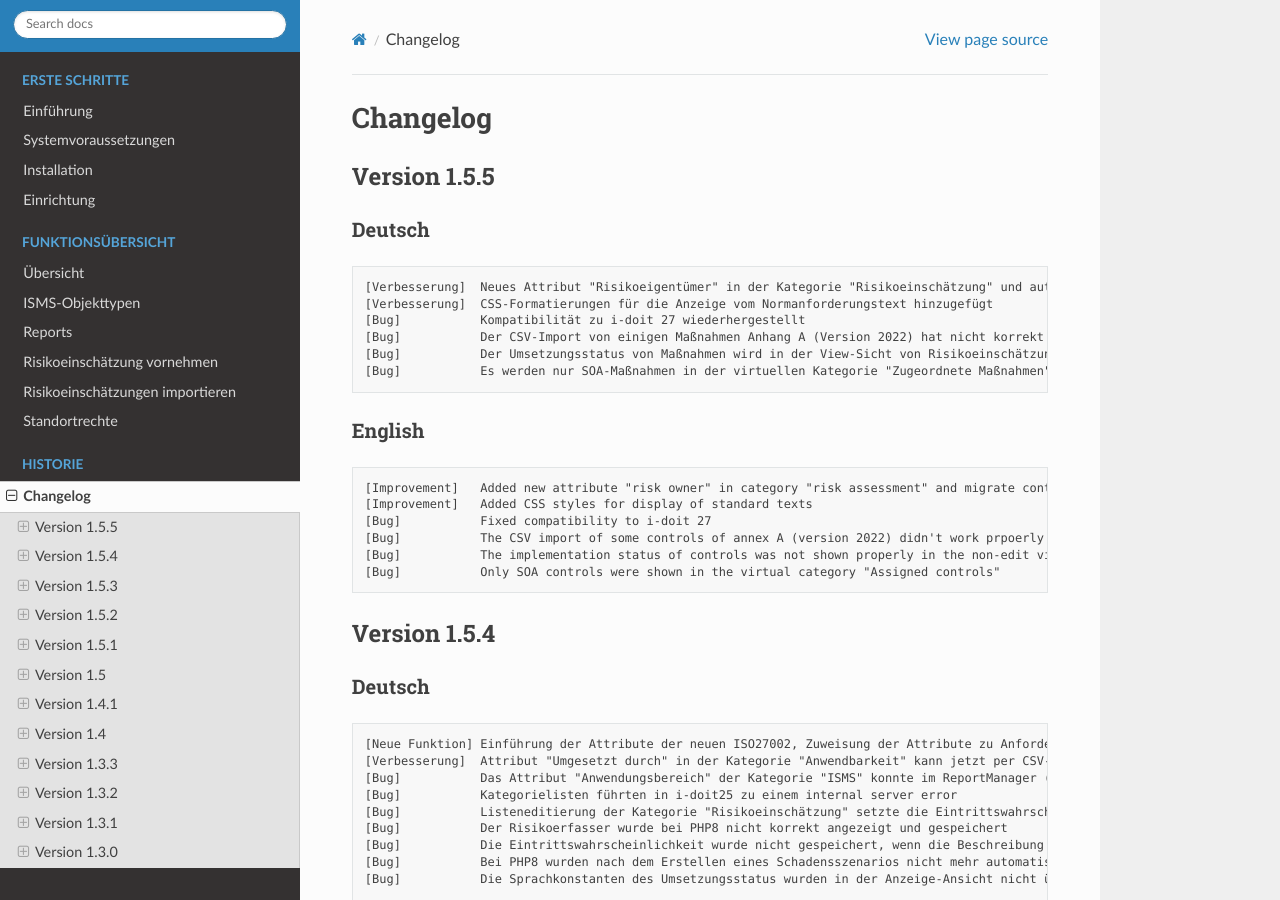
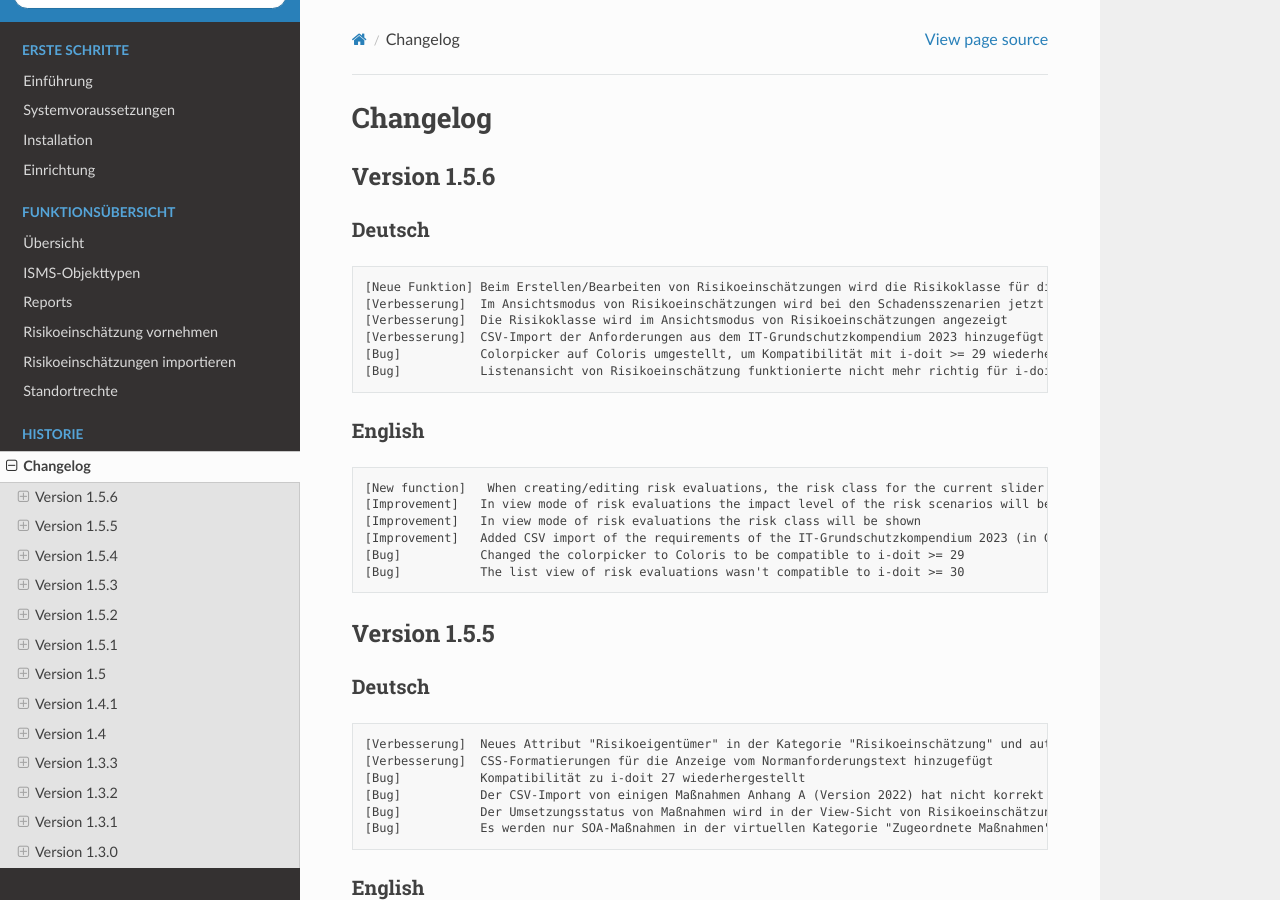
Before and after one commit to becon-de/isms.addon.docs, a Sphinx documentation site: the page built from doc/changelog.rst, in a window 1280 px wide and 900 px high. Built offline with Sphinx 7.4.7 and the Read the Docs theme 2.0.0, drawn with Linux system fonts in a browser that asks for light colours.

Commit message:
ISMS-226 Update changelog for version 1.5.6

```diff
--- a/doc/changelog.rst
+++ b/doc/changelog.rst
@@ -1,6 +1,36 @@
 #########
 Changelog
 #########
+
+
+
+*************
+Version 1.5.6
+*************
+
+Deutsch
+=======
+::
+
+[Neue Funktion] Beim Erstellen/Bearbeiten von Risikoeinschätzungen wird die Risikoklasse für die aktuelle Slidereinstellung angezeigt und bei Änderungen aktualisiert
+[Verbesserung]  Im Ansichtsmodus von Risikoeinschätzungen wird bei den Schadensszenarien jetzt das Level des Schadensausmaßes mit ausgegeben
+[Verbesserung]  Die Risikoklasse wird im Ansichtsmodus von Risikoeinschätzungen angezeigt
+[Verbesserung]  CSV-Import der Anforderungen aus dem IT-Grundschutzkompendium 2023 hinzugefügt
+[Bug]           Colorpicker auf Coloris umgestellt, um Kompatibilität mit i-doit >= 29 wiederherzustellen
+[Bug]           Listenansicht von Risikoeinschätzung funktionierte nicht mehr richtig für i-doit >= 30
+
+
+
+English
+=======
+::
+
+[New function]   When creating/editing risk evaluations, the risk class for the current slider settings will be shown and updated on change
+[Improvement]   In view mode of risk evaluations the impact level of the risk scenarios will be shown
+[Improvement]   In view mode of risk evaluations the risk class will be shown
+[Improvement]   Added CSV import of the requirements of the IT-Grundschutzkompendium 2023 (in German)
+[Bug]           Changed the colorpicker to Coloris to be compatible to i-doit >= 29
+[Bug]           The list view of risk evaluations wasn't compatible to i-doit >= 30
 
 
 
```
